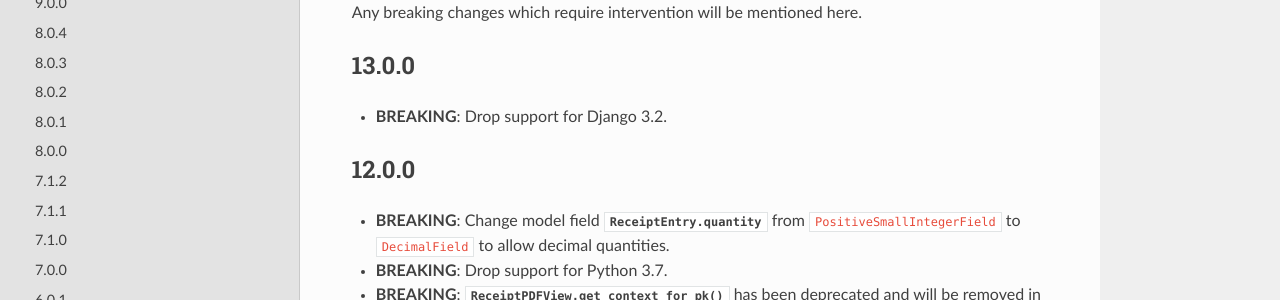
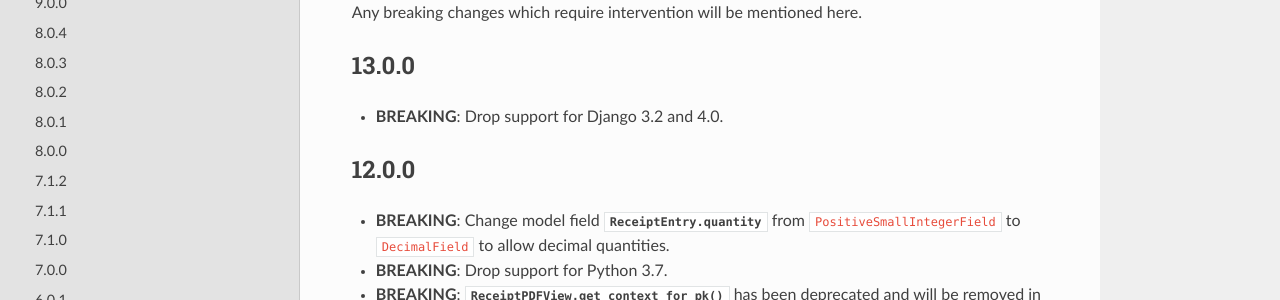
Before and after one commit to WhyNotHugo/django-afip, a Sphinx documentation site: the page built from docs/changelog.rst, in a window 1280 px wide and 900 px high. Shown: the part 279-579 px from the top of the window. Built offline with Sphinx 7.4.7 and the Read the Docs theme 2.0.0, drawn with Linux system fonts in a browser that asks for light colours; the version number could not be read and is left out.

Commit message:
Drop support for Django 4.0

```diff
--- a/docs/changelog.rst
+++ b/docs/changelog.rst
@@ -16,7 +16,7 @@ Any breaking changes which require intervention will be mentioned here.
 13.0.0
 ------
 
-- **BREAKING**: Drop support for Django 3.2.
+- **BREAKING**: Drop support for Django 3.2 and 4.0.
 
 12.0.0
 ------
--- a/pyproject.toml
+++ b/pyproject.toml
@@ -12,7 +12,6 @@ classifiers = [
   "Development Status :: 6 - Mature",
   "Environment :: Web Environment",
   "Framework :: Django",
-  "Framework :: Django :: 4.0",
   "Framework :: Django :: 4.1",
   "Framework :: Django :: 4.2",
   "Framework :: Django :: 5.0",
@@ -30,7 +29,7 @@ classifiers = [
 ]
 dependencies = [
   "cryptography>=3.2,<40",
-  "django>=4.0,<5.1",
+  "django>=4.2,<5.1",
   "django_renderpdf>=3.0.0,<5.0.0",
   "lxml>=3.4.4",
   "pyopenssl>=16.2.0",
```
Also changed, not shown: 1 other file.
